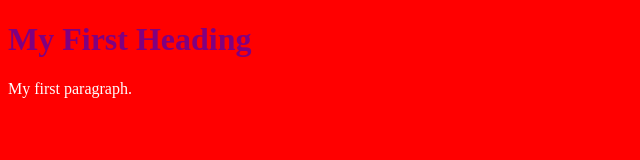
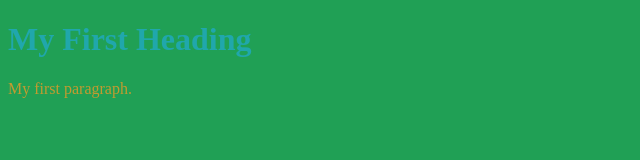
Before and after one commit to HighRollerLV/serveri, a plain HTML site: page index.html in a window 1280 px wide. Shown: the whole page, without its empty margins (0-640 px from the left). Drawn offline with Linux system fonts and the light colour scheme.

```diff
--- a/styles.css
+++ b/styles.css
@@ -1,11 +1,11 @@
 body {
-    background-color: red;
+    background-color: rgb(32, 160, 85);
 }
 
 h1 {
-    color: purple;
+    color: rgb(32, 167, 172);
 }
 
 p {
-    color: white;
+    color: rgb(194, 155, 48);
 }
```
